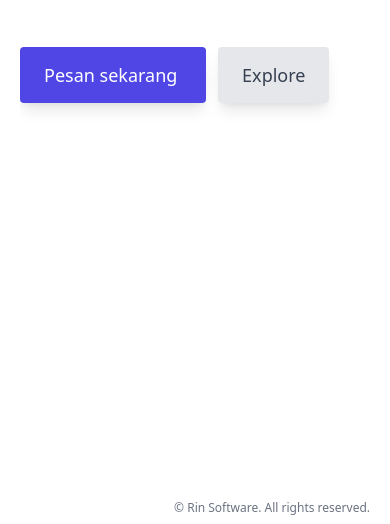
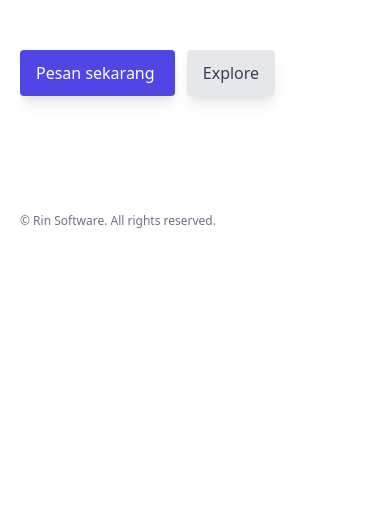
Before and after one commit to rinsoftware/rinsoftware.github.io, a plain HTML site: page index.html in a window 390 px wide. Shown: the part 320-844 px from the top of the page. Drawn offline with nearby package versions, Linux system fonts and the light colour scheme.

Commit message:
Fix responsive nav and footer

```diff
--- a/index.html
+++ b/index.html
@@ -51,7 +51,7 @@
         </div>
     </div>
 
-    <div class="absolute hidden top-0 inset-x-0 m-3 z-10" id="nav-menu">
+    <div class="absolute hidden top-0 inset-x-0 mx-2 mt-1 z-10" id="nav-menu">
         <div class="bg-white rounded shadow-lg">
             <div class="flex px-5 pt-2 items-center justify-between">
                 <h1 class="logo font-bold tracking-wider text-indigo-600 text-3xl">rin</h1>
@@ -87,23 +87,24 @@
             </p>
 
             <div class="mt-16 animate__animated animate__fadeInLeft animate__delay-1s">
-                <a href="#" class="px-6 py-4 bg-indigo-600 hover:bg-indigo-700 text-white font-medium text-lg rounded shadow-lg focus:outline-none focus:shadow-outline transition duration-300 ease-in-out">
+                <a href="#" class="px-4 py-3 md:px-6 md:py-4 bg-indigo-600 hover:bg-indigo-700 text-white font-medium text-md md:text-lg rounded shadow-lg focus:outline-none focus:shadow-outline transition duration-300 ease-in-out">
                     Pesan sekarang
                 </a>
-                <a href="#" class="px-6 py-4 bg-gray-200 hover:bg-gray-300 text-gray-700 hover:text-gray-900 font-medium text-lg rounded shadow-lg focus:outline-none focus:shadow-outline transition duration-300 ease-in-out ml-3">Explore</a>
+                <a href="#" class="px-4 py-3 md:px-6 md:py-4 bg-gray-200 hover:bg-gray-300 text-gray-700 hover:text-gray-900 font-medium text-md md:text-lg rounded shadow-lg focus:outline-none focus:shadow-outline transition duration-300 ease-in-out ml-3">Explore</a>
             </div>
         </div>
 
         <img src="images/background.jpg" alt="Image Background" class="animate__animated animate__zoomIn animate__delay-2s max-w-sm xl:max-w-xl hidden lg:block">
     </div>
 
-    <div class="text-xs fixed bottom-0 right-0 lg:right-auto px-5 md:px-10 xl:px-20 py-2 text-gray-500">
+    <div class="text-xs mt-20 px-5 py-2 text-gray-500">
         &copy Rin Software. All rights reserved.
     </div>
 
     <!-- jQuery -->
     <script src="https://code.jquery.com/jquery-3.5.1.slim.min.js" integrity="sha256-4+XzXVhsDmqanXGHaHvgh1gMQKX40OUvDEBTu8JcmNs=" crossorigin="anonymous"></script>
 
+    <!-- Toggle Responsive Navigation -->
     <script>
         $(document).ready(function () {
             $('#nav-button').click(function () {
```
